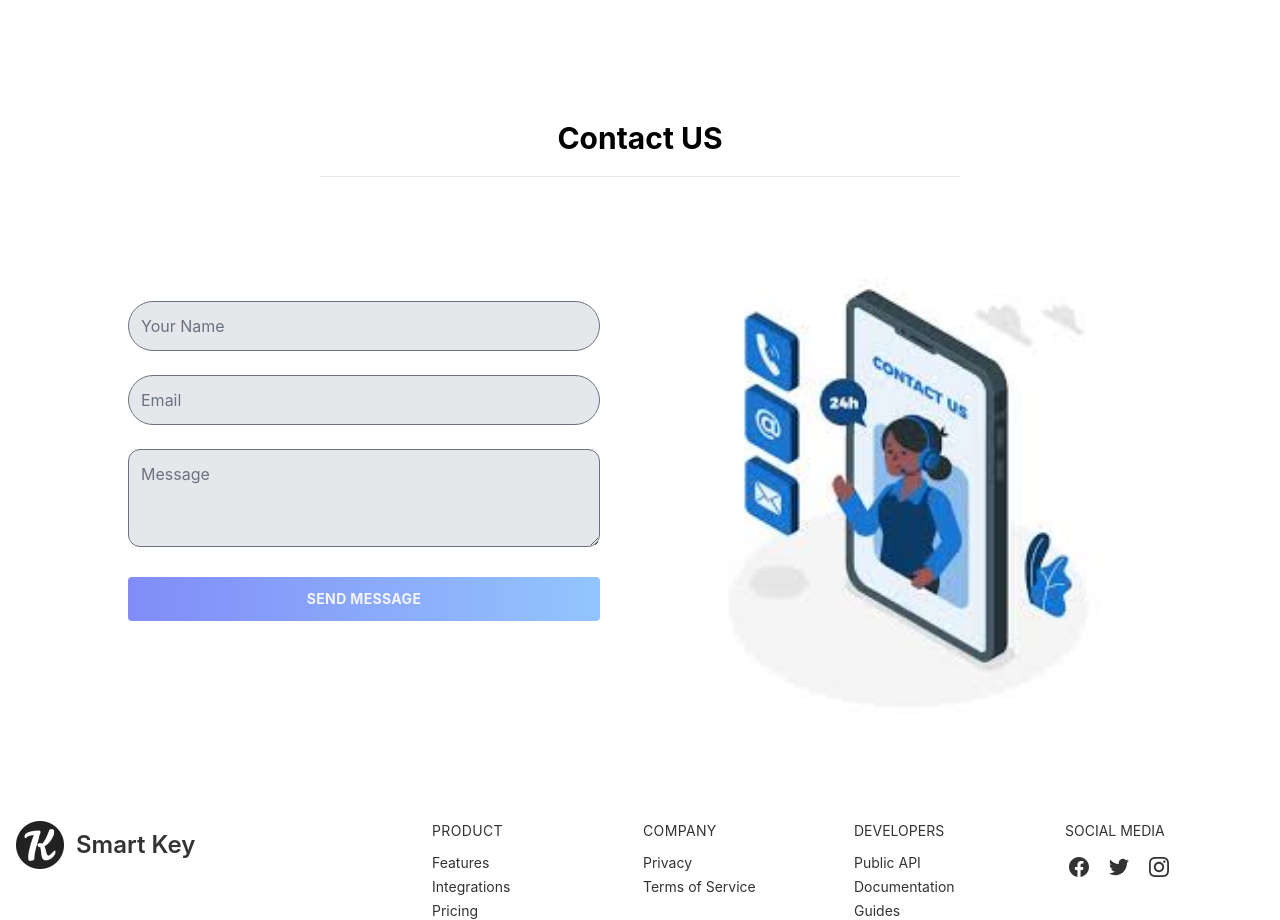
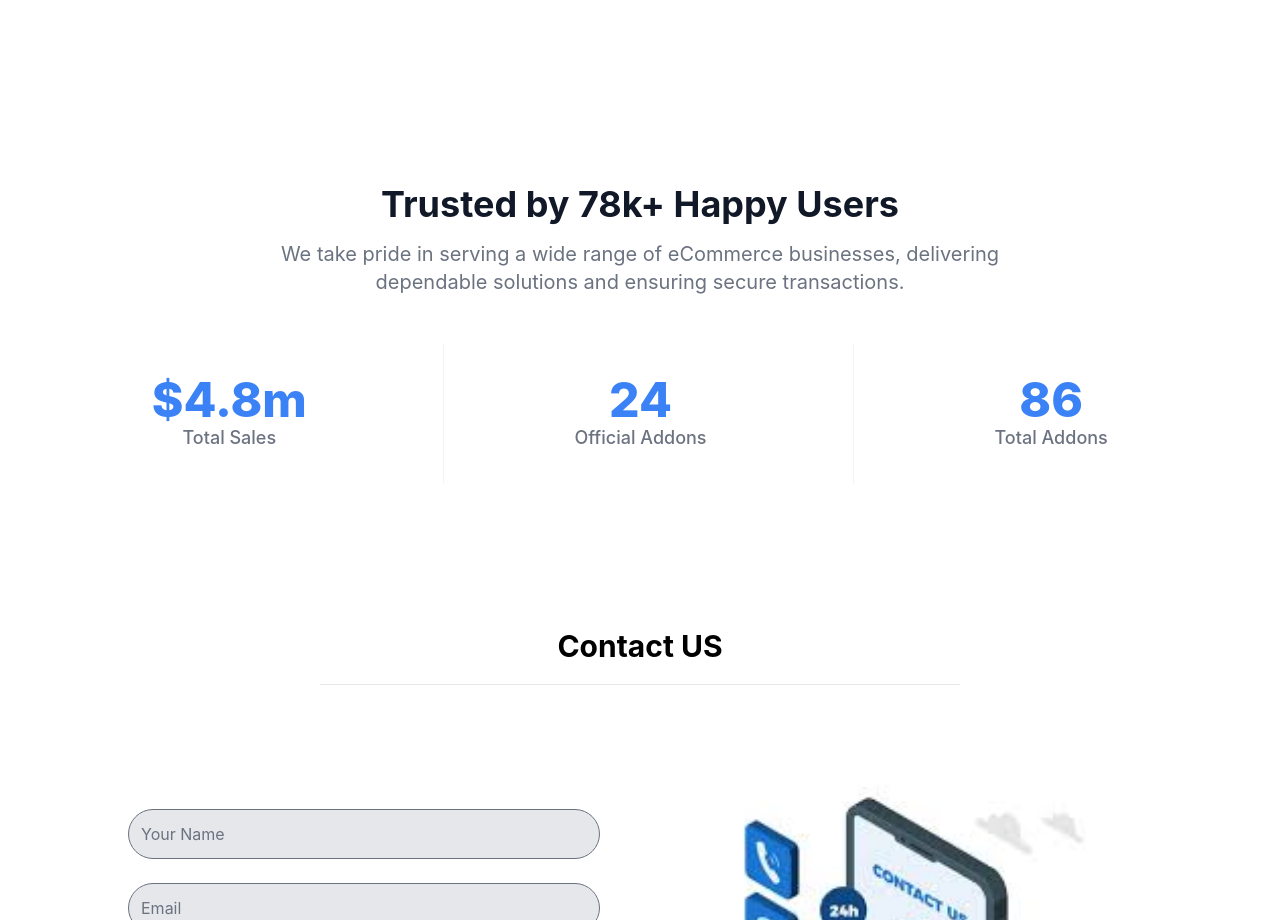
Before and after one commit to Anas-Mahmud/smart-key-client, a React (Create React App) app: page / in a window 1280 px wide. Shown: the part 4880-5800 px from the top of the page. Built offline with nearby package versions, Linux system fonts and the light colour scheme; no server answers.

Commit message:
star section added

```diff
--- a/src/Pages/Home/Home/Home.js
+++ b/src/Pages/Home/Home/Home.js
@@ -6,6 +6,7 @@ import Contact from "../Contact";
 import FAQ from "../FAQ";
 import Feature from "../Feature";
 import Reviews from "../Reviews/Reviews";
+import Star from "../Star";
 import Timeline from "../Timeline";
 
 const Home = () => {
@@ -27,6 +28,7 @@ const Home = () => {
       <Reviews></Reviews>
       <FAQ></FAQ>
       <About></About>
+      <Star />
       <Contact></Contact>
     </div>
   );
--- /dev/null
+++ b/src/Pages/Home/Star.js
@@ -0,0 +1,56 @@
+import React from "react";
+
+const Star = () => {
+  return (
+    <section class="bg-white">
+      <div class="mx-auto max-w-screen-xl px-4 py-12 sm:px-6 md:py-16 lg:px-8">
+        <div class="mx-auto max-w-3xl text-center">
+          <h2 class="text-3xl font-bold text-gray-900 sm:text-4xl">
+            Trusted by 78k+ Happy Users
+          </h2>
+
+          <p class="mt-4 text-gray-500 sm:text-xl">
+            We take pride in serving a wide range of eCommerce businesses,
+            delivering dependable solutions and ensuring secure transactions.
+          </p>
+        </div>
+
+        <div class="mt-8 sm:mt-12">
+          <dl class="grid grid-cols-1 gap-4 sm:grid-cols-3 sm:divide-x sm:divide-gray-100">
+            <div class="flex flex-col px-4 py-8 text-center">
+              <dt class="order-last text-lg font-medium text-gray-500">
+                Total Sales
+              </dt>
+
+              <dd class="text-4xl font-extrabold text-blue-500 md:text-5xl">
+                $4.8m
+              </dd>
+            </div>
+
+            <div class="flex flex-col px-4 py-8 text-center">
+              <dt class="order-last text-lg font-medium text-gray-500">
+                Official Addons
+              </dt>
+
+              <dd class="text-4xl font-extrabold text-blue-500 md:text-5xl">
+                24
+              </dd>
+            </div>
+
+            <div class="flex flex-col px-4 py-8 text-center">
+              <dt class="order-last text-lg font-medium text-gray-500">
+                Total Addons
+              </dt>
+
+              <dd class="text-4xl font-extrabold text-blue-500 md:text-5xl">
+                86
+              </dd>
+            </div>
+          </dl>
+        </div>
+      </div>
+    </section>
+  );
+};
+
+export default Star;
```
